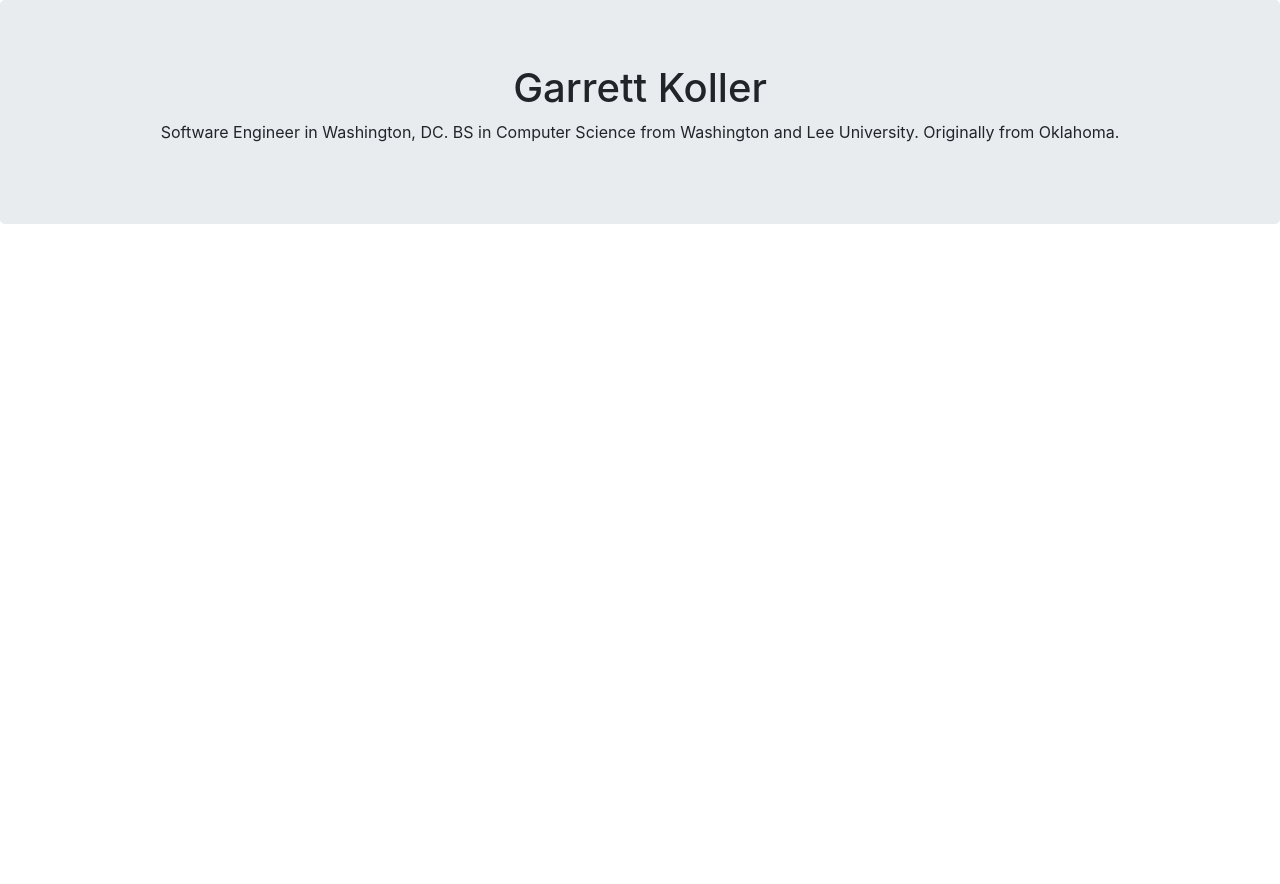
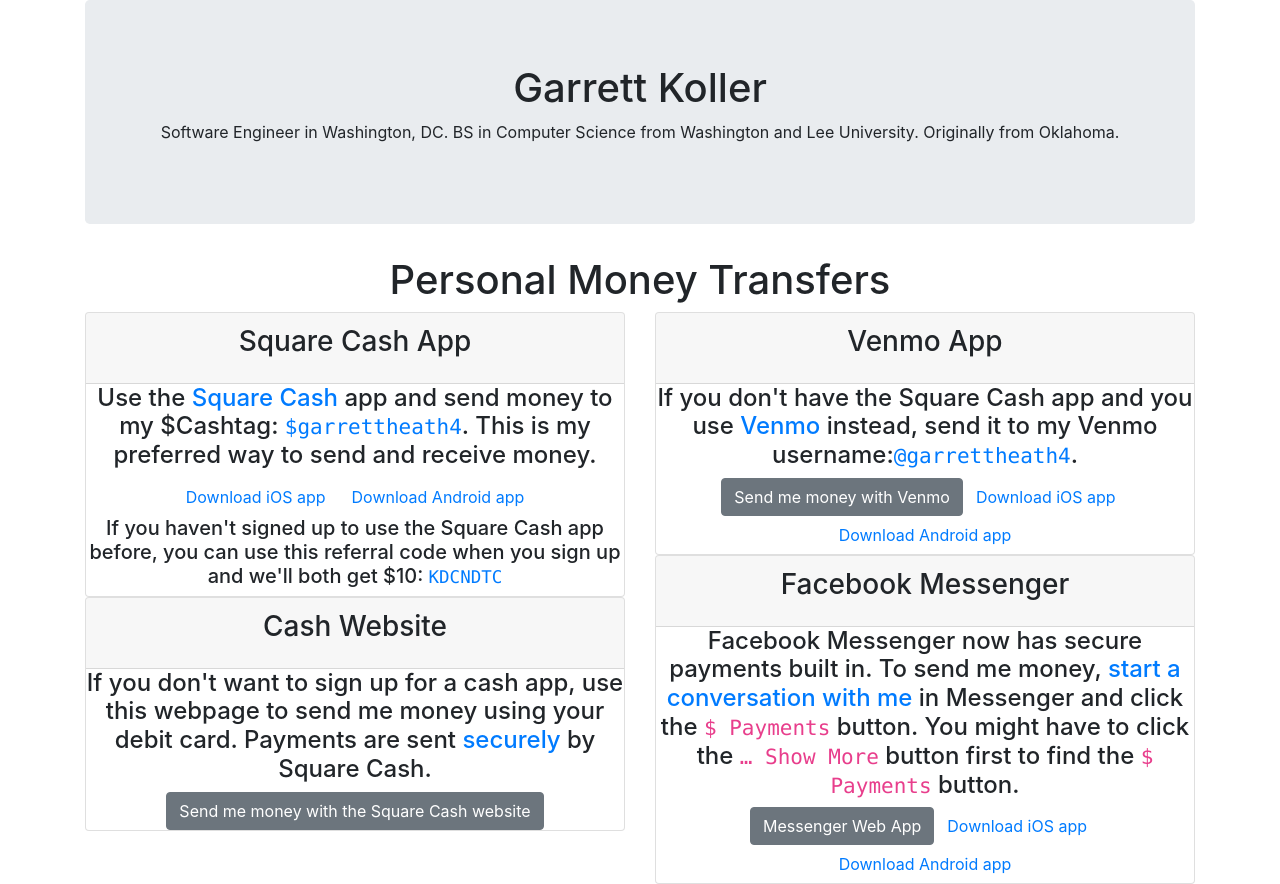
Before and after one commit to garrettheath4/money, a React (Create React App) app: page / in a window 1280 px wide. Before the commit the page ends 800 px from the top, so only its background shows below. Built offline with nearby package versions, Linux system fonts and the light colour scheme.

Commit message:
Added basic content of page and migrated from Bootstrap 3 to 4

```diff
--- /dev/null
+++ b/src/AlternativeApps.jsx
@@ -0,0 +1,16 @@
+import React, { Component } from 'react';
+import Venmo from './MoneyApps/Venmo';
+import FbMessenger from './MoneyApps/FbMessenger';
+
+class AlternativeApps extends Component {
+  render() {
+    return (
+      <div className="col-sm-6">
+        <Venmo />
+        <FbMessenger />
+      </div>
+    );
+  }
+}
+
+export default AlternativeApps;
--- a/src/App.js
+++ /dev/null
@@ -1,16 +0,0 @@
-import React, { Component } from 'react';
-import logo from './logo.svg';
-import './App.css';
-import Header from './Header'
-
-class App extends Component {
-  render() {
-    return (
-      <div className="App">
-        <Header />
-      </div>
-    );
-  }
-}
-
-export default App;
--- /dev/null
+++ b/src/App.jsx
@@ -0,0 +1,19 @@
+import React, { Component } from 'react';
+import './App.css';
+import Profile from './Profile';
+import MoneyHeader from './MoneyHeader';
+import MoneyApps from './MoneyApps';
+
+class App extends Component {
+  render() {
+    return (
+      <div className="App container">
+        <Profile />
+        <MoneyHeader />
+        <MoneyApps />
+      </div>
+    );
+  }
+}
+
+export default App;
--- /dev/null
+++ b/src/MoneyApps.jsx
@@ -0,0 +1,16 @@
+import React, { Component } from 'react';
+import PreferredApps from './PreferredApps';
+import AlternativeApps from './AlternativeApps';
+
+class MoneyApps extends Component {
+  render() {
+    return (
+      <div className="row">
+        <PreferredApps />
+        <AlternativeApps />
+      </div>
+    );
+  }
+}
+
+export default MoneyApps;
--- /dev/null
+++ b/src/MoneyApps/FbMessenger.jsx
@@ -0,0 +1,21 @@
+import React, { Component } from 'react';
+
+class FbMessenger extends Component {
+  render() {
+    return (
+      <div className="card card-info">
+        <div className="card-header">
+          <h3 className="card-title">Facebook Messenger</h3>
+        </div>
+        <div className="card-block">
+          <h4>Facebook Messenger now has secure payments built in. To send me money, <a href="http://fb.com/msg/garrettheath4">start a conversation with me</a> in Messenger and click the <code>$ Payments</code> button. You might have to click the <code>… Show More</code> button first to find the <code>$ Payments</code> button.</h4>
+          <a href="https://www.messenger.com/" className="btn btn-secondary" role="button">Messenger Web App</a>
+          <a href="https://itunes.apple.com/us/app/messenger/id454638411?mt=8" className="btn appstore appstore-ios">Download iOS app</a>
+          <a href="https://play.google.com/store/apps/details?id=com.facebook.orca&amp;hl=en" className="btn appstore appstore-android">Download Android app</a>
+        </div>
+      </div>
+    );
+  }
+}
+
+export default FbMessenger;
--- /dev/null
+++ b/src/MoneyApps/SquareMobile.jsx
@@ -0,0 +1,21 @@
+import React, { Component } from 'react';
+
+class SquareMobile extends Component {
+  render() {
+    return (
+      <div className="card card-primary">
+        <div className="card-header">
+          <h3 className="card-title">Square Cash App</h3>
+        </div>
+        <div className="card-block">
+          <h4>Use the <a href="https://cash.me/">Square Cash</a> app and send money to my $Cashtag: <a className="cashtag-link" href="https://cash.me/$garrettheath4"><code>$garrettheath4</code></a>. This is my preferred way to send and receive money.</h4>
+          <a href="https://cash.me/app/KDCNDTC" className="btn appstore appstore-ios">Download iOS app</a>
+          <a href="https://cash.me/app/KDCNDTC" className="btn appstore appstore-android">Download Android app</a>
+          <h5>If you haven't signed up to use the Square Cash app before, you can use this referral code when you sign up and we'll both get $10: <a href="https://cash.me/app/KDCNDTC"><code>KDCNDTC</code></a></h5>
+        </div>
+      </div>
+    );
+  }
+}
+
+export default SquareMobile;
--- /dev/null
+++ b/src/MoneyApps/SquareWeb.jsx
@@ -0,0 +1,22 @@
+import React, { Component } from 'react';
+
+class SquareWeb extends Component {
+  render() {
+    return (
+      <div className="card">
+        <div className="card-header">
+          <h3 className="card-title">Cash Website</h3>
+        </div>
+        <div className="card-block">
+          <h4>If you don't want to sign up for a cash app, use this webpage to send me money using your debit card. Payments are sent <a href="https://cash.me/security">securely</a> by Square Cash.</h4>
+          <a href="https://cash.me/$garrettheath4" className="btn btn-secondary cashtag-link" role="button">
+            <span className="dollars-unknown show">Send me money with the Square Cash website</span>
+            <span className="dollars-known hide" hidden>Send me $<span className="dollars-known-amount"></span> with the Square Cash website</span>
+          </a>
+        </div>
+      </div>
+    );
+  }
+}
+
+export default SquareWeb;
--- /dev/null
+++ b/src/MoneyApps/Venmo.jsx
@@ -0,0 +1,26 @@
+import React, { Component } from 'react';
+
+class Venmo extends Component {
+  render() {
+    return (
+      <div className="card card-info">
+        <div className="card-header">
+          <h3 className="card-title">Venmo App</h3>
+        </div>
+        <div className="card-block">
+          <h4>If you don't have the Square Cash app and you use <a href="https://venmo.com/about/product/">Venmo</a> instead, send it to my Venmo username:
+            <a href="https://venmo.com/garrettheath4"><code>@garrettheath4</code></a>.
+          </h4>
+          <a href="https://venmo.com/garrettheath4" className="btn btn-secondary venmo-link" role="button">
+            <span className="dollars-unknown show">Send me money with Venmo</span>
+            <span className="dollars-known hide" hidden>Send me $<span className="dollars-known-amount"></span> with Venmo</span>
+          </a>
+          <a href="https://itunes.apple.com/us/app/venmo/id351727428?mt=8" className="btn appstore appstore-ios">Download iOS app</a>
+          <a href="https://play.google.com/store/apps/details?id=com.venmo" className="btn appstore appstore-android">Download Android app</a>
+        </div>
+      </div>
+    );
+  }
+}
+
+export default Venmo;
--- /dev/null
+++ b/src/MoneyHeader.jsx
@@ -0,0 +1,13 @@
+import React, { Component } from 'react';
+
+class MoneyHeader extends Component {
+  render() {
+    return (
+      <div className="page-header">
+        <h1>Personal Money Transfers</h1>
+      </div>
+    );
+  }
+}
+
+export default MoneyHeader;
--- /dev/null
+++ b/src/PreferredApps.jsx
@@ -0,0 +1,16 @@
+import React, { Component } from 'react';
+import SquareMobile from './MoneyApps/SquareMobile';
+import SquareWeb from './MoneyApps/SquareWeb';
+
+class PreferredApps extends Component {
+  render() {
+    return (
+      <div className="col-sm-6">
+        <SquareMobile />
+        <SquareWeb />
+      </div>
+    );
+  }
+}
+
+export default PreferredApps;
--- a/src/Header.js
+++ b/src/Profile.jsx
@@ -1,9 +1,9 @@
 import React, { Component } from 'react';
 
-class Header extends Component {
+class Profile extends Component {
   render() {
     return (
-      <div class="jumbotron">
+      <div className="jumbotron">
         <h1>Garrett Koller</h1>
         <p>Software Engineer in Washington, DC. BS in Computer Science from Washington and Lee University. Originally from Oklahoma.</p>
       </div>
@@ -11,4 +11,4 @@
   }
 }
 
-export default Header;
+export default Profile;
```
Also changed, not shown: 1 other file (tests, documents, lock files or other folders).
